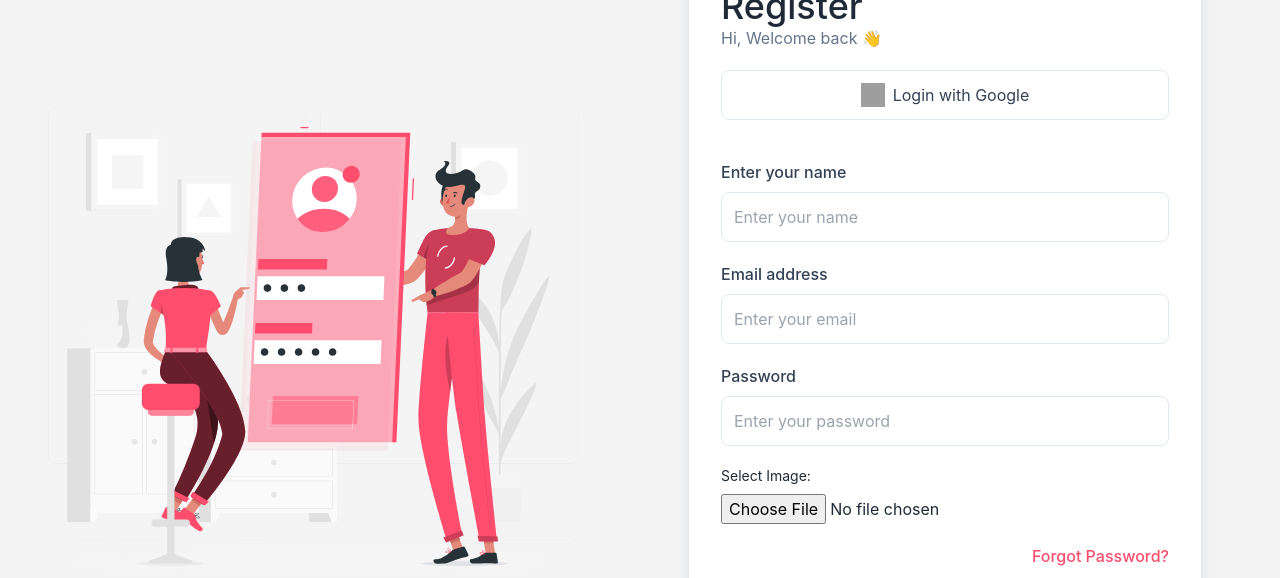
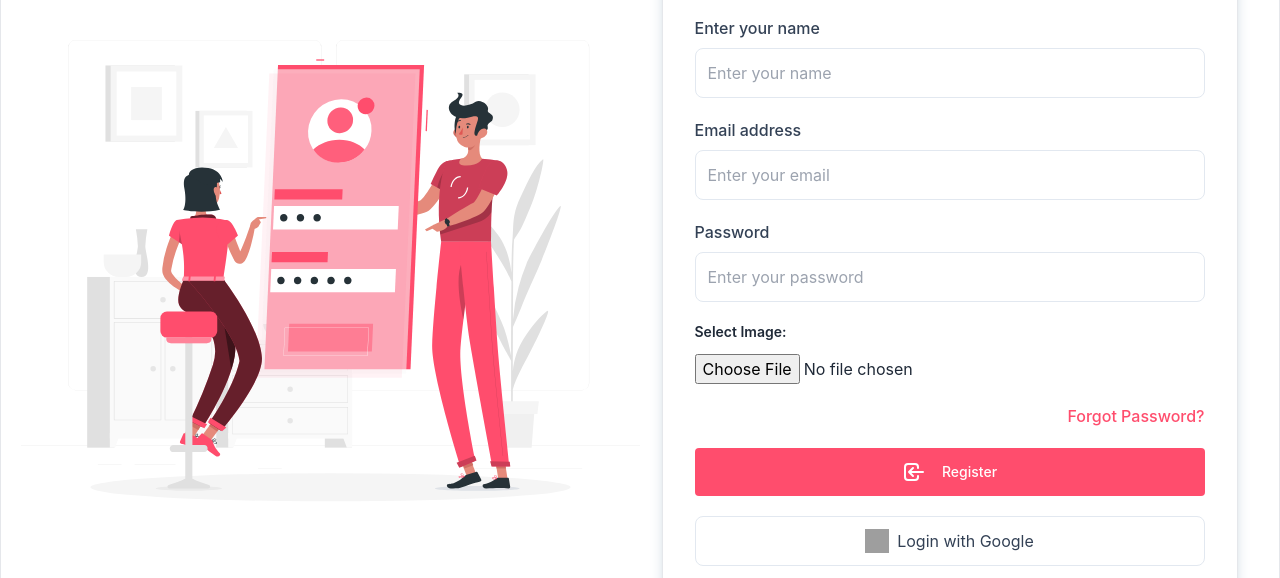
Before and after one commit to Codex-digital1/Giftly, a React (Vite) app: page /signUp in a window 1280 px wide. Shown: the part 222-800 px from the top of the page. Built offline with nearby package versions, Linux system fonts and the light colour scheme; no server answers; grey boxes are pictures that could not be loaded; a web font is replaced by a local one.

Commit message:
Finalized signIn, signUp, and Logout functionality & displaying user data on the profile page

```diff
--- a/package.json
+++ b/package.json
@@ -20,8 +20,10 @@
     "@types/react-dom": "^18.3.0",
     "@types/react-router-dom": "^5.3.3",
     "axios": "^1.7.7",
+    "firebase": "^10.13.2",
     "react": "^18.3.1",
     "react-dom": "^18.3.1",
+    "react-hot-toast": "^2.4.1",
     "react-icons": "^5.3.0",
     "react-image-magnify": "^2.1.1",
     "react-router-dom": "^6.26.2",
--- a/src/Provider/AuthProvider.tsx
+++ b/src/Provider/AuthProvider.tsx
@@ -24,9 +24,6 @@ interface AuthProviderProps {
 }
 
 // Initialize Firebase app
-
-
-
 const AuthProvider: React.FC<AuthProviderProps> = ({ children }) => {
     const [user, setUser] = useState<User | null>(null);
     const [loading, setLoading] = useState<boolean>(true);
@@ -114,6 +111,8 @@ const AuthProvider: React.FC<AuthProviderProps> = ({ children }) => {
         updateUserProfile,
     };
 
+
+
     return (
         <AuthContext.Provider value={authInfo}>
             {children}
--- a/src/Provider/useAuth.js
+++ b/src/Provider/useAuth.ts
@@ -1,5 +1,7 @@
 import { useContext } from "react";
 import { AuthContext } from "./AuthProvider";
+
+
 function useAuth() {
     const auth = useContext(AuthContext);
     return auth;
--- a/src/main.tsx
+++ b/src/main.tsx
@@ -5,13 +5,19 @@ import './index.css'
 import router from './router/Router';
 
 import { QueryClient, QueryClientProvider } from '@tanstack/react-query';
+import AuthProvider from './Provider/AuthProvider';
+import { Toaster } from 'react-hot-toast';
 
 const queryClient = new QueryClient()
 
 createRoot(document.getElementById('root')!).render(
   <StrictMode>
+    <AuthProvider>
     <QueryClientProvider client={queryClient}>
       <RouterProvider router={router} />
     </QueryClientProvider>
+    </AuthProvider>
+    <Toaster />
+
   </StrictMode>,
 )
--- a/src/pages/acount/Account.tsx
+++ b/src/pages/acount/Account.tsx
@@ -1,6 +1,8 @@
 import { Link, Outlet } from "react-router-dom";
+import useAuth from "../../Provider/useAuth";
 
 const Account = () => {
+  const {user} = useAuth();
   return (
     <div className="px-10 py-24">
       <div className="flex justify-center gap-8">
@@ -8,13 +10,13 @@ const Account = () => {
         <div className="w-[400px]">
           <div className="p-6 flex items-center gap-2 shadow-lg rounded-lg">
             <img
-              src="https://images.pexels.com/photos/614810/pexels-photo-614810.jpeg?auto=compress&cs=tinysrgb&w=1260&h=750&dpr=1"
+              src={user?.photoURL}
               alt="user"
               className="w-[80px] h-auto rounded-lg  mr-3"
             />
             <div>
               <p className="text-gray-700">Hello,</p>
-              <h4 className="text-xl inter capitalize">jakareya</h4>
+              <h4 className="text-xl inter capitalize">{user?.displayName}</h4>
             </div>
           </div>
           <div className="flex flex-col items-center justify-center mt-5 shadow-xl">
--- a/src/pages/acount/ProfileInfo.tsx
+++ b/src/pages/acount/ProfileInfo.tsx
@@ -1,6 +1,8 @@
 import { useState } from "react";
+import useAuth from "../../Provider/useAuth";
 
 const ProfileInfo = () => {
+  const {user} = useAuth();
   const [changeProfile, setChangeProfile] = useState<boolean>(false);
 
   return (
@@ -8,7 +10,7 @@ const ProfileInfo = () => {
       <h2 className="text-2xl font-medium inter">Personal Information</h2>
       <div className="p-5 text-lg flex items-center gap-5">
         <img
-          src="https://images.pexels.com/photos/614810/pexels-photo-614810.jpeg?auto=compress&cs=tinysrgb&w=1260&h=750&dpr=1"
+          src={user?.photoURL}
           alt="user"
           className="w-[100px] mr-3 border rounded-lg"
         />
--- a/src/pages/authentication/Login.tsx
+++ b/src/pages/authentication/Login.tsx
@@ -1,9 +1,12 @@
 import { useState } from "react";
 import getInTouch from "../../../src/img/Login-bro.svg";
 import { Link } from "react-router-dom";
+import useAuth from "../../Provider/useAuth";
+import { log } from "console";
+import { emit } from "process";
 
 const Login: React.FC = () => {
-    const [showPassword, setShowPassword] = useState(true);
+     const {login,googleLogin} = useAuth();
     const handelform = (e: React.FormEvent<HTMLFormElement>) => {
         e.preventDefault();
 
@@ -13,13 +16,30 @@ const Login: React.FC = () => {
 
         const emailValue = email.value;
         const passwordValue = password.value;
-
+         login(emailValue,passwordValue)
+         .then(result => {
+            console.log(result.user);
+         })
+         .catch(error => {
+              console.log(error.message)
+            })
         console.log(emailValue,passwordValue);
 
     };
+
+const handleGoogleLogin = () => {
+googleLogin()
+.then(result => {
+    console.log(result.user);
+})
+.catch(error => {
+    console.log(error);
+})
+}
+
     return (
-        <div className="md:flex justify-center px-5 md:px-0 py-10 items-center mt-24 bg-[#F4F4F4] ">
-            <div className="hidden lg:flex justify-center items-center md:w-1/2">
+        <div className="md:flex justify-center px-5 md:px-0 py-10 items-center mt-24 border hover:border-primary duration-700 rounded-xl container mx-auto ">
+            <div className="hidden md:flex justify-center items-center md:w-1/2">
                 <img
                     src={getInTouch}
                     className="rounded-xl mt-0 text-center"
@@ -27,21 +47,12 @@ const Login: React.FC = () => {
                 />
             </div>
             {/* form */}
-            <div className="antialiased  md:w-1/2 md:mr-5">
-                <div className="max-w-lg mx-auto my-10 bg-white p-8 rounded-xl shadow-lg shadow-slate-300">
+            <div className="antialiased  md:w-1/2">
+                <div className="max-w-lg mx-auto bg-white p-8 rounded-xl shadow-lg shadow-slate-300">
                     <h1 className="text-4xl font-medium">Login</h1>
                     <p className="text-slate-500">Hi, Welcome back 👋</p>
 
-                    <div className="my-5">
-                        <button className="w-full text-center py-3 my-3 border flex space-x-2 items-center justify-center border-slate-200 rounded-lg text-slate-700 hover:border-primary hover:text-slate-900 hover:shadow transition duration-150">
-                            <img
-                                src="https://www.svgrepo.com/show/355037/google.svg"
-                                className="w-6 h-6"
-                                alt="Google"
-                            />
-                            <span>Login with Google</span>
-                        </button>
-                    </div>
+
 
                     <form onSubmit={handelform} className="my-10">
                         <div className="flex flex-col space-y-5">
@@ -94,6 +105,18 @@ const Login: React.FC = () => {
                                 <span>Login</span>
                             </button>
 
+
+                        <button onClick={handleGoogleLogin} className="w-full text-center py-3 my-3 border flex space-x-2 items-center justify-center border-slate-200 rounded-lg text-slate-700 hover:border-primary hover:text-slate-900 hover:shadow transition duration-150">
+                            <img
+                                src="https://www.svgrepo.com/show/355037/google.svg"
+                                className="w-6 h-6"
+                                alt="Google"
+                            />
+                            <span>Login with Google</span>
+                        </button>
+
+
+
                             <p className="text-center">
                                 Not registered yet?{" "}
                                 <a
--- a/src/pages/authentication/Register.tsx
+++ b/src/pages/authentication/Register.tsx
@@ -1,63 +1,66 @@
-import { useState } from "react";
 import getInTouch from "../../../src/img/signup.svg";
-import useAuth from "./../../Hook/useAuth";
 import { Link } from "react-router-dom";
+import useAuth from "../../Provider/useAuth";
+import { toast } from "react-toastify";
+import { Toaster } from "react-hot-toast";
 
 const Register: React.FC = () => {
-  const [showPassword, setShowPassword] = useState(true);
-  // const {Authprovidre} = useAuth();
+
+const {createUser,updateUserProfile,googleLogin} = useAuth()
+
+// handle Register form data
   const handelform = (e: React.FormEvent<HTMLFormElement>) => {
     e.preventDefault();
-
     const form = e.currentTarget;
-    const email = form.elements.namedItem("email") as HTMLInputElement;
-    const password = form.elements.namedItem("password") as HTMLInputElement;
-    const name = form.elements.namedItem("name") as HTMLInputElement;
+    const nameValue = (form.elements.namedItem("name") as HTMLInputElement).value;
+    const emailValue = (form.elements.namedItem("email") as HTMLInputElement).value;
+    const passwordValue = (form.elements.namedItem("password") as HTMLInputElement).value;
     const imageInput = form.elements.namedItem("image") as HTMLInputElement;
-
-    const emailValue = email.value;
-    const passwordValue = password.value;
-    const nameValue = name.value;
-
-    // Handle file input
     const imageFile = imageInput.files?.[0];
     if (imageFile) {
       console.log("Image File:", imageFile.name);
     }
+    console.log(emailValue,passwordValue,nameValue);
+    createUser(emailValue, passwordValue,nameValue)
+    .then((result) => {
+      toast.success('Successfully created account!')
+      console.log(result.user);
+      updateUserProfile(nameValue)
+    })
+    .catch(error => {
+      console.log(error);
+    })
+  };
+  // Google login
+  const handleGoogleLogin = () => {
+    googleLogin()
+    .then(result => {
+        console.log(result.user);
+    })
+    .catch(error => {
+        console.log(error);
+    })
+    }
 
-    try {
-        console.log('hahah');
-    } catch (err) {
-      console.log(err);
-    }
-  };
 
   return (
-    <div className="md:flex justify-center px-5 md:px-0 py-10 items-center mt-24 bg-[#F4F4F4]">
-      <div className="hidden lg:flex justify-center items-center md:w-1/2">
+    <div className="md:flex justify-center p-5 rounded-xl items-center mt-24  container mx-auto border hover:border-primary duration-700 ">
+      <div><Toaster/></div>
+
+      <div className="md:flex hidden justify-center items-center md:w-1/2  ">
         <img
           src={getInTouch}
           className="rounded-xl mt-0 text-center"
           alt="Get in Touch"
         />
       </div>
-      <div className="antialiased md:w-1/2 md:mr-5">
-        <div className="max-w-lg mx-auto my-10 bg-white p-8 rounded-xl shadow-lg shadow-slate-300">
+      <div className="antialiased md:w-1/2">
+        <div className="max-w-xl mx-auto border p-8 rounded-xl shadow-lg shadow-slate-300">
           <h1 className="text-4xl font-medium">Register</h1>
           <p className="text-slate-500">Hi, Welcome back 👋</p>
 
-          <div className="my-5">
-            <button className="w-full text-center py-3 my-3 border flex space-x-2 items-center justify-center border-slate-200 rounded-lg text-slate-700 hover:border-primary hover:text-slate-900 hover:shadow transition duration-150">
-              <img
-                src="https://www.svgrepo.com/show/355037/google.svg"
-                className="w-6 h-6"
-                alt="Google"
-              />
-              <span>Login with Google</span>
-            </button>
-          </div>
 
-          <form onSubmit={handelform} className="my-10">
+          <form onSubmit={handelform} className="my-6">
             <div className="flex flex-col space-y-5">
               <label htmlFor="name">
                 <p className="font-medium text-slate-700 pb-2">
@@ -67,7 +70,7 @@ const Register: React.FC = () => {
                   id="name"
                   name="name"
                   type="text"
-                  className="w-full py-3 border border-slate-200 rounded-lg px-3 focus:outline-none focus:border-primary hover:shadow"
+                  className="w-full py-3 border   border-slate-200 rounded-lg px-3 focus:outline-none focus:border-primary hover:shadow "
                   placeholder="Enter your name"
                 />
               </label>
@@ -94,7 +97,7 @@ const Register: React.FC = () => {
               </label>
 
               <div>
-                <label htmlFor="image" className="block mb-2 text-sm">
+                <label htmlFor="image" className="block mb-3 text-sm font-semibold">
                   Select Image:
                 </label>
                 <input
@@ -133,6 +136,23 @@ const Register: React.FC = () => {
                 <span>Register</span>
               </button>
 
+
+
+
+            <button onClick={handleGoogleLogin} className="w-full text-center py-3 border flex space-x-2 items-center justify-center border-slate-200 rounded-lg text-slate-700 hover:border-primary hover:text-slate-900 hover:shadow transition duration-150">
+              <img
+                src="https://www.svgrepo.com/show/355037/google.svg"
+                className="w-6 h-6"
+                alt="Google"
+              />
+              <span>Login with Google</span>
+            </button>
+
+
+
+
+
+
               <p className="text-center">
                 All ready have an account ?{" "}
                 <a
--- a/src/pages/home/Home.tsx
+++ b/src/pages/home/Home.tsx
@@ -7,8 +7,11 @@ import Feedback from "../../components/home/Feedback/Feedback";
 import PromotionalBanner from "../../components/home/PromotionalBanner";
 import { useState } from "react";
 import Drawer from "../../components/cart/Drawer";
+import useAuth from "../../Provider/useAuth";
 
 const Home = () => {
+
+
 
   const [isOpenDrawer, setIsOpenDrawer] = useState<boolean>(false);
 
```
Also changed, not shown: src/Firebase/Firebase.config.ts (+7 -7 lines), src/components/shared/Navbar.tsx (+8 -6 lines), 2 other files (tests, documents, lock files or other folders).
